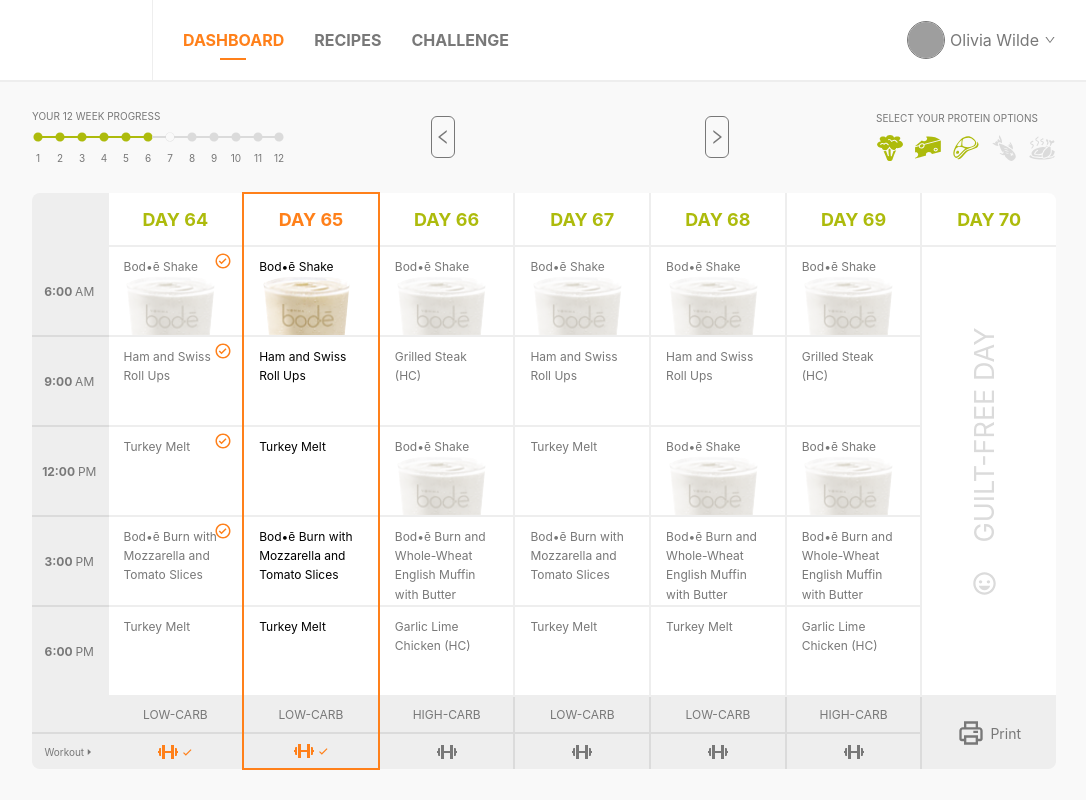
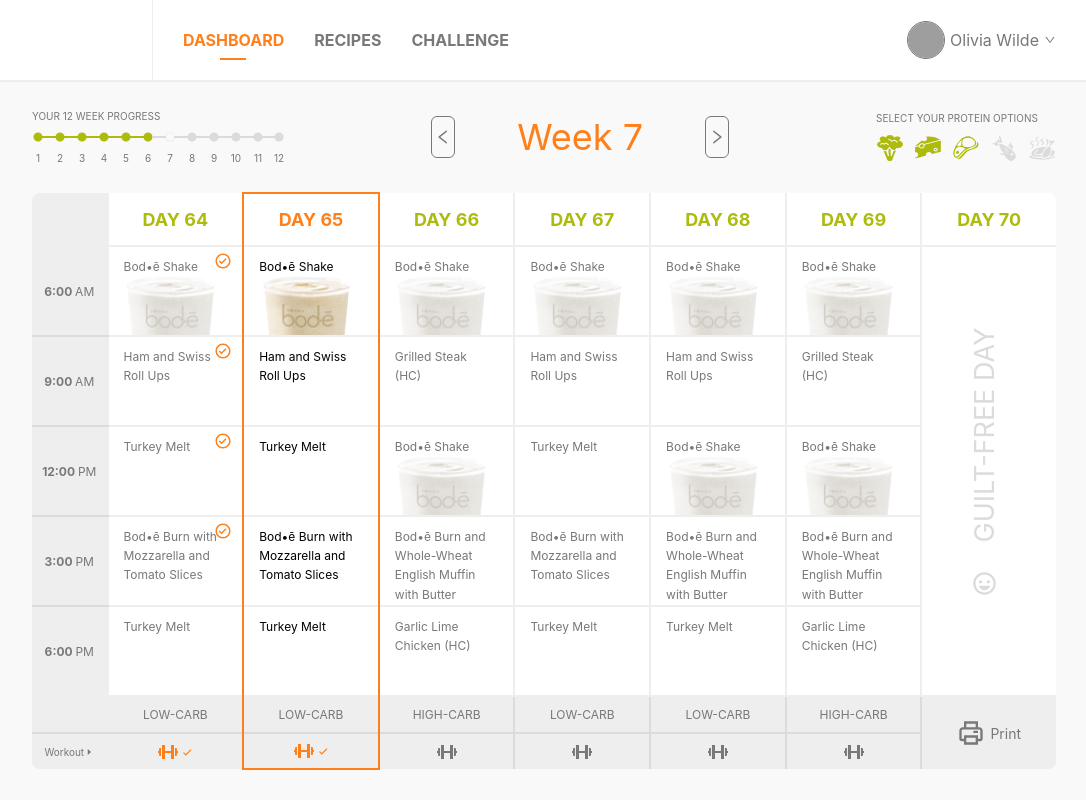
Before and after one commit to konrad-roguszewski/jfd-recruitment-task, a React (Create React App) app: page / in a window 1280 px wide. Shown: the top 800 px of the page, without its empty margins (96-1182 px from the left). Built offline with nearby package versions, Linux system fonts and the light colour scheme; grey boxes are pictures that could not be loaded.

Commit message:
refactor: Added dynamic data to WeekSlider

```diff
--- a/src/components/WeekSlider.tsx
+++ b/src/components/WeekSlider.tsx
@@ -1,7 +1,7 @@
 import styled from 'styled-components';
 import { AiOutlineLeft } from 'react-icons/ai';
 import { AiOutlineRight } from 'react-icons/ai';
-import { weeks } from '../data/weeks';
+import { userSchedule } from '../data/userSchedule';
 
 const Root = styled.div`
   display: flex;
@@ -18,6 +18,7 @@
   padding: 0 2px;
   font-size: 18px;
   height: 42px;
+  transition: all 1.5s ease;
   &:disabled {
     color: ${props => props.theme.lightGray};
     border: 1px solid ${props => props.theme.lightGray};
@@ -26,6 +27,7 @@
     color: ${props => props.theme.lightGray};
     border: 1px solid ${props => props.theme.graphite};
     background: ${props => props.theme.graphite};
+    transition: all 1.5s ease;
     &:disabled {
       color: ${props => props.theme.lightGray};
       background: ${props => props.theme.lightGray};
@@ -49,31 +51,34 @@
 `;
 
 interface ControlPanelProps {
-  currentWeek: number;
-  setCurrentWeek: any;
-};
+  selectedWeek: number;
+  setSelectedWeek: any;
+}
 
 export const WeekSlider = ({
-  currentWeek,
-  setCurrentWeek
+  selectedWeek,
+  setSelectedWeek
 }: ControlPanelProps) => {
   function goToNextWeek() {
-    setCurrentWeek((sequence: number) => sequence + 1);
-  };
+    setSelectedWeek((sequence: number) => sequence + 1);
+  }
 
   function goToPreviousWeek() {
-    setCurrentWeek((sequence: number) => sequence - 1);
-  };
+    setSelectedWeek((sequence: number) => sequence - 1);
+  }
 
   return (
     <Root>
-      <StyledButton onClick={goToPreviousWeek} disabled={currentWeek === 1}>
+      <StyledButton onClick={goToPreviousWeek} disabled={selectedWeek === 1}>
         <AiOutlineLeft />
       </StyledButton>
-      <StyledParagraph>{weeks[currentWeek - 1].name}</StyledParagraph>
+      <StyledParagraph>
+        {userSchedule.dietWeeks[selectedWeek - 1].name}{' '}
+        {userSchedule.dietWeeks[selectedWeek - 1].sequence}
+      </StyledParagraph>
       <StyledButton
         onClick={goToNextWeek}
-        disabled={currentWeek === 12 && true}
+        disabled={selectedWeek === userSchedule.dietWeeks.length}
       >
         <AiOutlineRight />
       </StyledButton>
```
